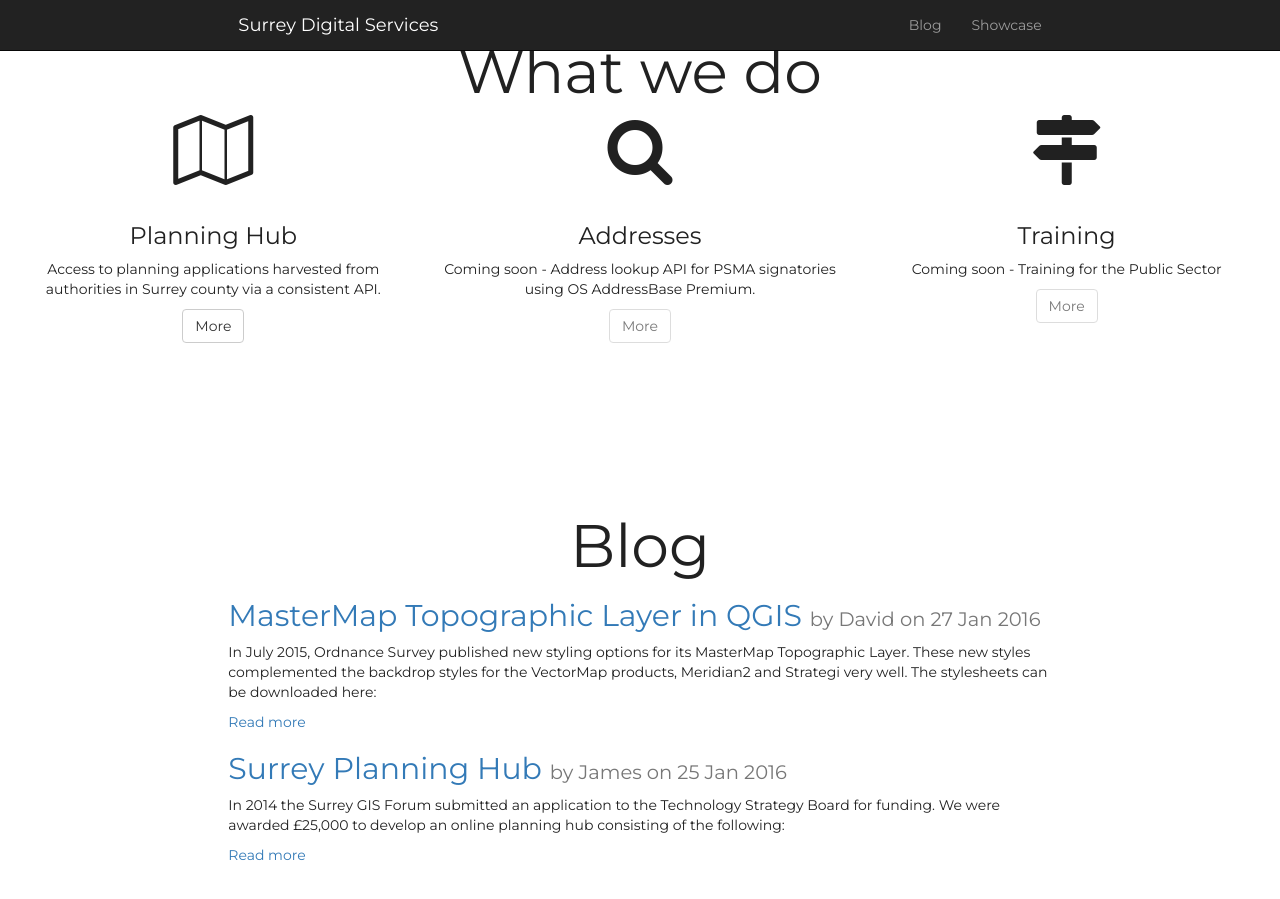
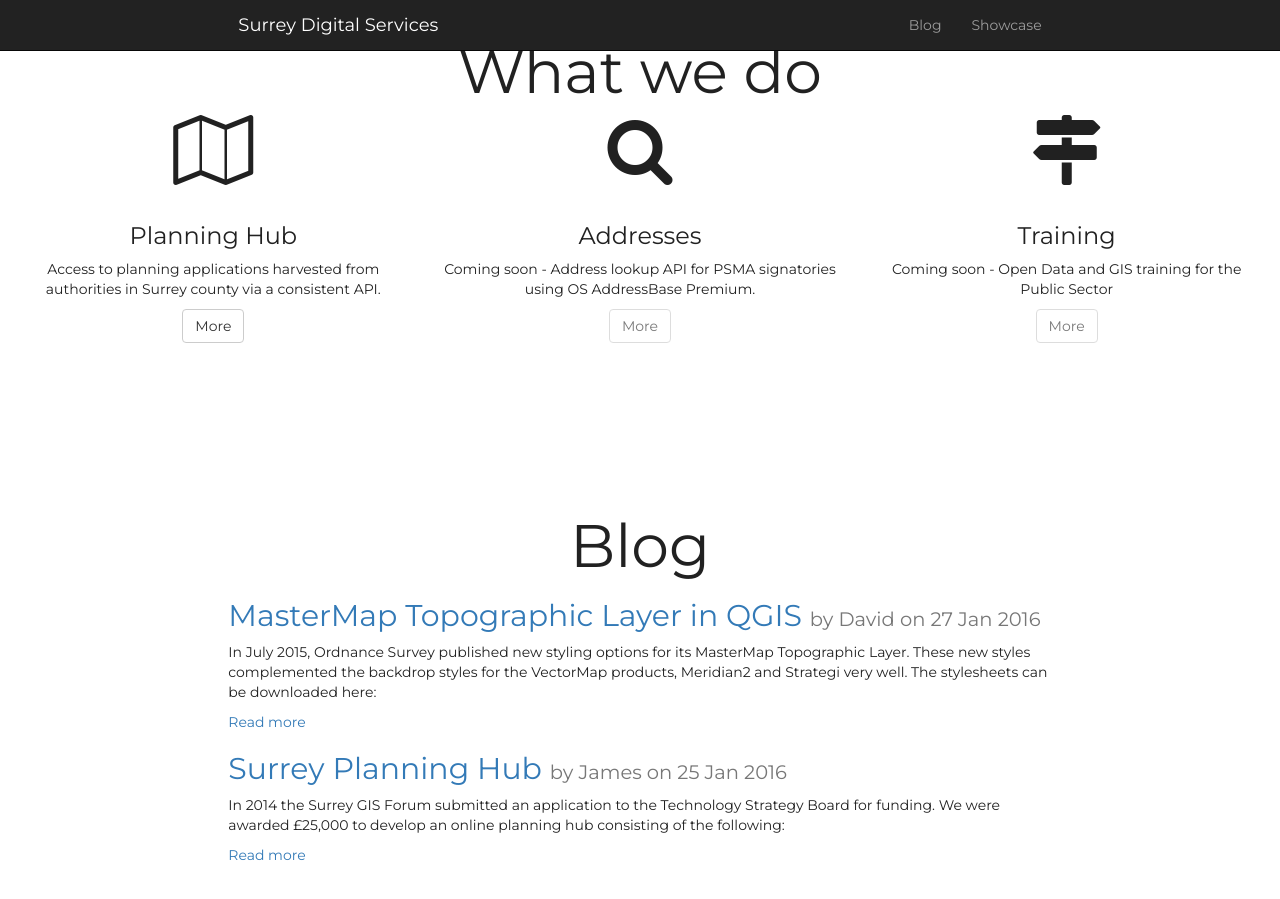
Before and after one commit to surreydigitalservices/surreydigitalservices.github.io, a Jekyll site: the page built from index.html, in a window 1280 px wide and 900 px high, scrolled down 951 px. Built offline with Jekyll 4.4.1, drawn with Linux system fonts in a browser that asks for light colours; nearby versions of some CDN libraries; comment, search, counter and statistics services are not loaded.

Commit message:
Update index.html

```diff
--- a/index.html
+++ b/index.html
@@ -41,7 +41,7 @@
                                 <span class="fa fa-map-signs fa-5x"></span>
                             </div>
                             <h3>Training</h3>
-                            <p>Coming soon - Training for the Public Sector</p>
+                            <p>Coming soon - Open Data and GIS training for the Public Sector</p>
                             <p><a href="http://digitalservices.surreyi.gov.uk/" class="btn btn-default disabled">More</a></p>
                         </div>
                     </div>
```
